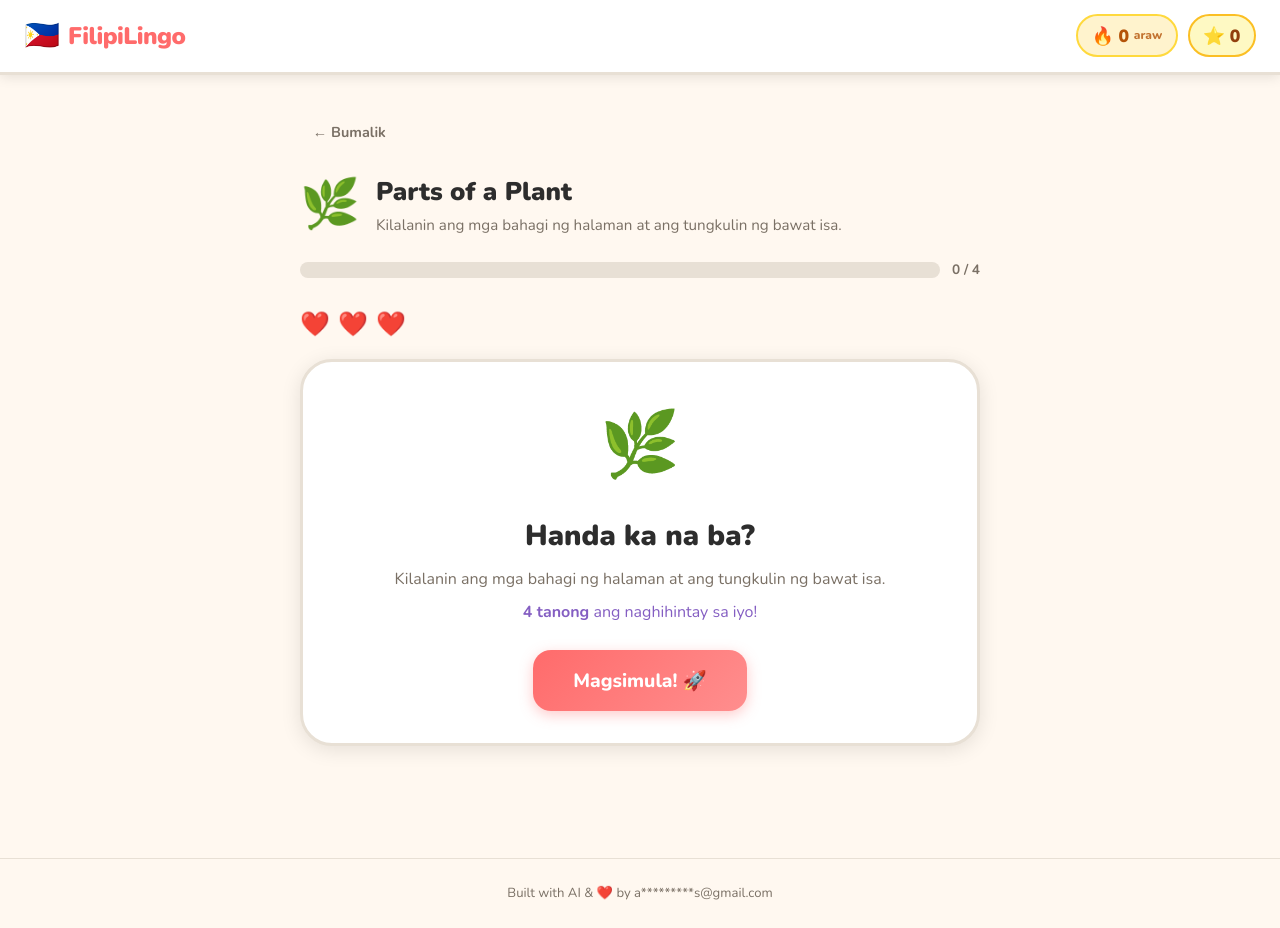
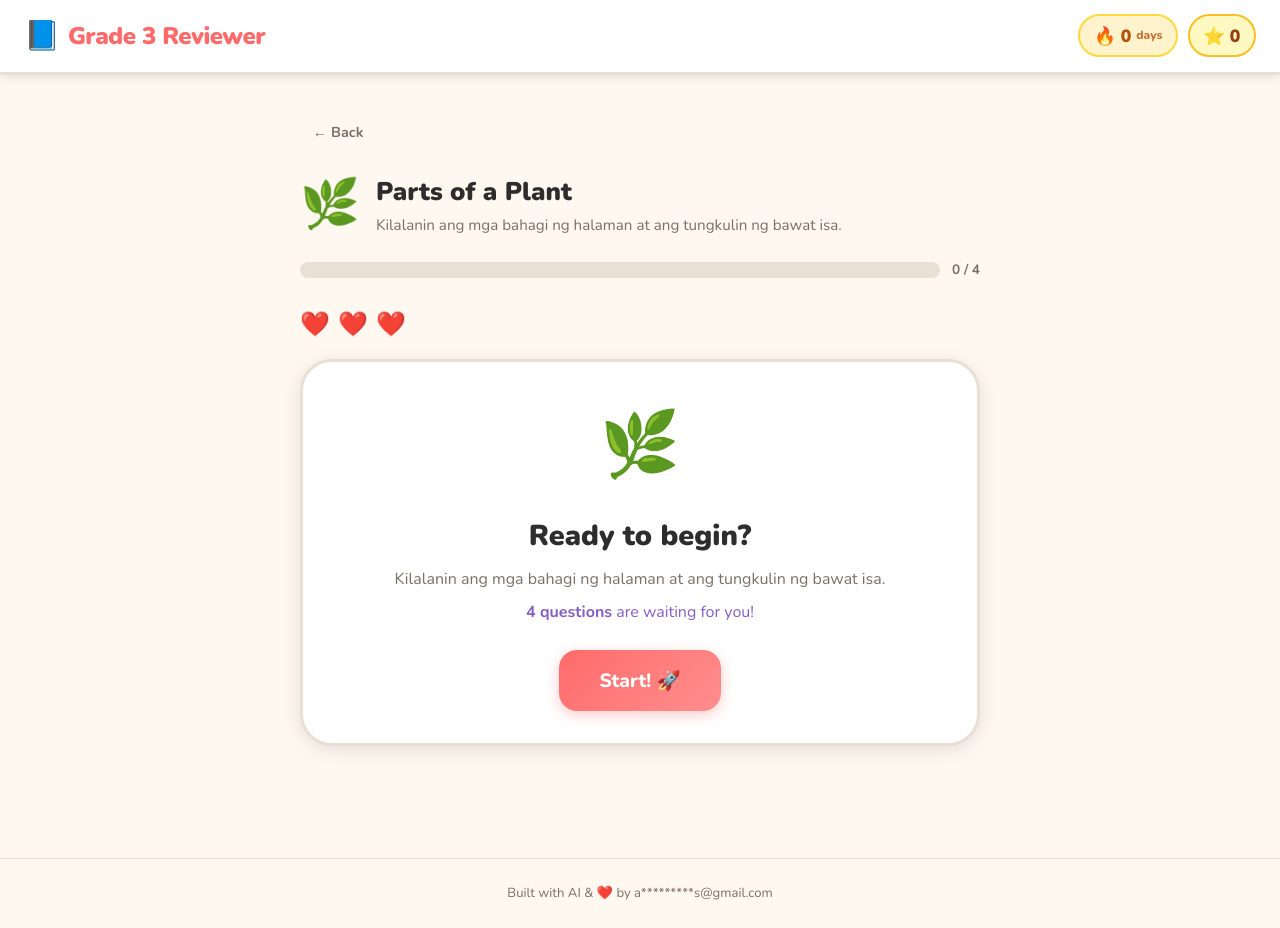
Before and after one commit to codelaine/grade3reviewer, a Flask app: page /lesson/science-1 in a window 1280 px wide. Run offline with Flask 3, Linux system fonts and the light colour scheme.

Commit message:
Updated Filipino words to English

```diff
--- a/static/js/lesson.js
+++ b/static/js/lesson.js
@@ -58,10 +58,10 @@ function renderQuestion(idx) {
   hintText.textContent = q.hint || '';
 
   // Header
-  qNumber.textContent   = `Tanong ${idx + 1} / ${QUESTIONS.length}`;
+  qNumber.textContent   = `Question ${idx + 1} / ${QUESTIONS.length}`;
   qTypeBadge.textContent = q.type === 'true_false'
-    ? 'Tama o Mali?'
-    : 'Piliin ang tamang sagot';
+    ? 'True or False?'
+    : 'Choose the correct answer';
   qText.textContent = q.question;
 
   // Progress bar
@@ -118,14 +118,14 @@ function handleAnswer(btn, selected, q) {
     feedbackBar.className = 'feedback-bar correct-fb';
     feedbackIcon.textContent = '🎉';
     feedbackMsg.textContent  = getPositiveFeedback();
-    showToast('🎉 Tama! Napakagaling!');
+    showToast('🎉 Correct! Excellent!');
   } else {
     heartsLeft--;
     updateHearts();
     feedbackBar.className = 'feedback-bar wrong-fb';
     feedbackIcon.textContent = '💪';
-    feedbackMsg.textContent  = `Ang tamang sagot ay: "${q.answer}" — Huwag susuko!`;
-    showToast(`💪 Ang tamang sagot ay: ${q.answer}`);
+    feedbackMsg.textContent  = `The correct answer is: "${q.answer}" — Keep going!`;
+    showToast(`💪 The correct answer is: ${q.answer}`);
   }
   feedbackBar.classList.remove('hidden');
   nextBtn.classList.remove('hidden');
@@ -177,16 +177,16 @@ async function finishLesson() {
     // Pick celebration content based on score
     let emoji, title, msg;
     if (pct >= 0.9) {
-      emoji = '🏆'; title = 'Napakagaling!';
-      msg   = `${correctCount} tama sa ${QUESTIONS.length}! Ikaw ay isang superstar! 🌟`;
+      emoji = '🏆'; title = 'Excellent!';
+      msg   = `${correctCount} out of ${QUESTIONS.length} correct! You are a star! 🌟`;
       burstConfetti(50);
     } else if (pct >= 0.6) {
-      emoji = '😊'; title = 'Magaling!';
-      msg   = `${correctCount} tama sa ${QUESTIONS.length}! Patuloy magsanay! 💪`;
+      emoji = '😊'; title = 'Great job!';
+      msg   = `${correctCount} out of ${QUESTIONS.length} correct! Keep practicing! 💪`;
       burstConfetti(25);
     } else {
-      emoji = '💪'; title = 'Huwag susuko!';
-      msg   = `${correctCount} tama sa ${QUESTIONS.length}. Subukan muli para mas mapabuti pa! 🔁`;
+      emoji = '💪'; title = 'Keep going!';
+      msg   = `${correctCount} out of ${QUESTIONS.length} correct. Try again to improve! 🔁`;
     }
 
     // Update nav counters
@@ -209,14 +209,14 @@ async function finishLesson() {
 // ── Positive feedback phrases ──────────────────────────────────
 function getPositiveFeedback() {
   const phrases = [
-    'Tama! Napakagaling mo! 🌟',
-    'Excellent! Patuloy na! 🚀',
-    'Wow, tama ka! Super! ⭐',
-    'Kahanga-hanga! Tama! 🎯',
-    'Ang galing-galing mo! 💪',
-    'Tama! Ikaw ay henyo! 🧠',
-    'Bravo! Tama ang sagot! 🎉',
-    'Napakahusay! Tama! 🏅',
+    'Correct! Excellent work! 🌟',
+    'Amazing! Keep it up! 🚀',
+    'Wow, you got it! Awesome! ⭐',
+    'Fantastic! You nailed it! 🎯',
+    'You are doing great! 💪',
+    'Correct! You are a genius! 🧠',
+    'Bravo! That was right! 🎉',
+    'Outstanding! Great job! 🏅',
   ];
   return phrases[Math.floor(Math.random() * phrases.length)];
 }
--- a/static/js/main.js
+++ b/static/js/main.js
@@ -22,7 +22,7 @@ function showCelebration({ emoji, title, msg, stars, onClose }) {
   const btn     = document.getElementById('celebration-btn');
 
   eEl.textContent = emoji || '🎉';
-  tEl.textContent = title || 'Napakagaling!';
+  tEl.textContent = title || 'Excellent!';
   mEl.textContent = msg   || '';
 
   // Render stars (out of 3)
--- a/templates/base.html
+++ b/templates/base.html
@@ -3,7 +3,7 @@
 <head>
   <meta charset="UTF-8" />
   <meta name="viewport" content="width=device-width, initial-scale=1.0" />
-  <title>{% block title %}FilipiLingo 🌟{% endblock %}</title>
+  <title>{% block title %}Grade 3 Reviewer{% endblock %}</title>
   <link rel="stylesheet" href="{{ url_for('static', filename='css/style.css') }}" />
   <link rel="preconnect" href="https://fonts.googleapis.com" />
   <link href="https://fonts.googleapis.com/css2?family=Nunito:wght@400;600;700;800;900&display=swap" rel="stylesheet" />
@@ -12,15 +12,15 @@
   <!-- Top Navigation Bar -->
   <nav class="navbar">
     <a href="/" class="nav-brand">
-      <span class="brand-icon">🇵🇭</span>
-      <span class="brand-name">FilipiLingo</span>
+      <span class="brand-icon">📘</span>
+      <span class="brand-name">Grade 3 Reviewer</span>
     </a>
     <div class="nav-stats">
       <div class="stat-pill streak-pill" id="nav-streak">
         <span class="stat-icon">🔥</span>
         <!-- span class="stat-value" id="streak-count">{{ streak }}</span -->
         <span class="stat-value" id="streak-count">0</span>
-        <span class="stat-label">araw</span>
+        <span class="stat-label">days</span>
       </div>
       <div class="stat-pill star-pill">
         <span class="stat-icon">⭐</span>
@@ -39,10 +39,10 @@
   <div id="celebration-overlay" class="celebration-overlay hidden">
     <div class="celebration-box">
       <div class="celebration-emoji" id="celebration-emoji">🎉</div>
-      <h2 class="celebration-title" id="celebration-title">Napakagaling!</h2>
+      <h2 class="celebration-title" id="celebration-title">Excellent!</h2>
       <p class="celebration-msg" id="celebration-msg"></p>
       <div class="stars-display" id="stars-display"></div>
-      <button class="btn btn-primary btn-lg" id="celebration-btn">Magpatuloy</button>
+      <button class="btn btn-primary btn-lg" id="celebration-btn">Continue</button>
     </div>
   </div>
 
--- a/templates/home.html
+++ b/templates/home.html
@@ -1,11 +1,11 @@
 {% extends "base.html" %}
 
-{% block title %}FilipiLingo – Learn Filipino!{% endblock %}
+{% block title %}Grade 3 Reviewer{% endblock %}
 
 {% block content %}
 <section class="hero">
   <div class="hero-text">
-    <h1 class="hero-title">Learn Filipino! 🌟</h1>
+    <h1 class="hero-title">Grade 3 Reviewer 🌟</h1>
     <p class="hero-sub">Choose a subject and start your lesson.</p>
   </div>
 
--- a/templates/lesson.html
+++ b/templates/lesson.html
@@ -1,11 +1,11 @@
 {% extends "base.html" %}
 
-{% block title %}{{ topic.title }} – FilipiLingo{% endblock %}
+{% block title %}{{ topic.title }} – Grade 3 Reviewer{% endblock %}
 
 {% block content %}
 <!-- Lesson Header -->
 <div class="lesson-header">
-  <a href="/" class="back-btn">← Bumalik</a>
+  <a href="/" class="back-btn">← Back</a>
   <div class="lesson-topic-info">
     <span class="lesson-icon">{{ topic.icon }}</span>
     <div>
@@ -29,7 +29,7 @@
     <span class="heart" id="h2">❤️</span>
     <span class="heart" id="h3">❤️</span>
   </div>
-  <button class="btn btn-primary btn-next hidden" id="next-btn">Susunod →</button>
+  <button class="btn btn-primary btn-next hidden" id="next-btn">Next →</button>
 </div>
 
 <!-- Quiz Area -->
@@ -37,22 +37,22 @@
   <!-- Intro Card -->
   <div class="quiz-card intro-card" id="intro-card">
     <div class="intro-icon">{{ topic.icon }}</div>
-    <h2 class="intro-heading">Handa ka na ba?</h2>
+    <h2 class="intro-heading">Ready to begin?</h2>
     <p class="intro-sub">{{ topic.description }}</p>
-    <p class="intro-count"><strong>{{ questions|length }} tanong</strong> ang naghihintay sa iyo!</p>
-    <button class="btn btn-primary btn-xl" id="start-btn">Magsimula! 🚀</button>
+    <p class="intro-count"><strong>{{ questions|length }} questions</strong> are waiting for you!</p>
+    <button class="btn btn-primary btn-xl" id="start-btn">Start! 🚀</button>
   </div>
 
   <!-- Question Card (hidden until started) -->
   <div class="quiz-card question-card hidden" id="question-card">
-    <div class="question-number" id="q-number">Tanong 1 / {{ questions|length }}</div>
-    <div class="question-type-badge" id="q-type-badge">Piliin ang tamang sagot</div>
+    <div class="question-number" id="q-number">Question 1 / {{ questions|length }}</div>
+    <div class="question-type-badge" id="q-type-badge">Choose the correct answer</div>
 
     <div class="question-image-wrap" id="question-image-wrap"></div>
 
     <p class="question-text" id="q-text"></p>
     <div class="hint-row">
-      <button class="hint-btn" id="hint-btn">💡 Pahiwatig</button>
+      <button class="hint-btn" id="hint-btn">💡 Hint</button>
       <span class="hint-text hidden" id="hint-text"></span>
     </div>
     <div class="choices-grid" id="choices-grid"></div>
```
Also changed, not shown: templates/404.html (+4 -4 lines).
